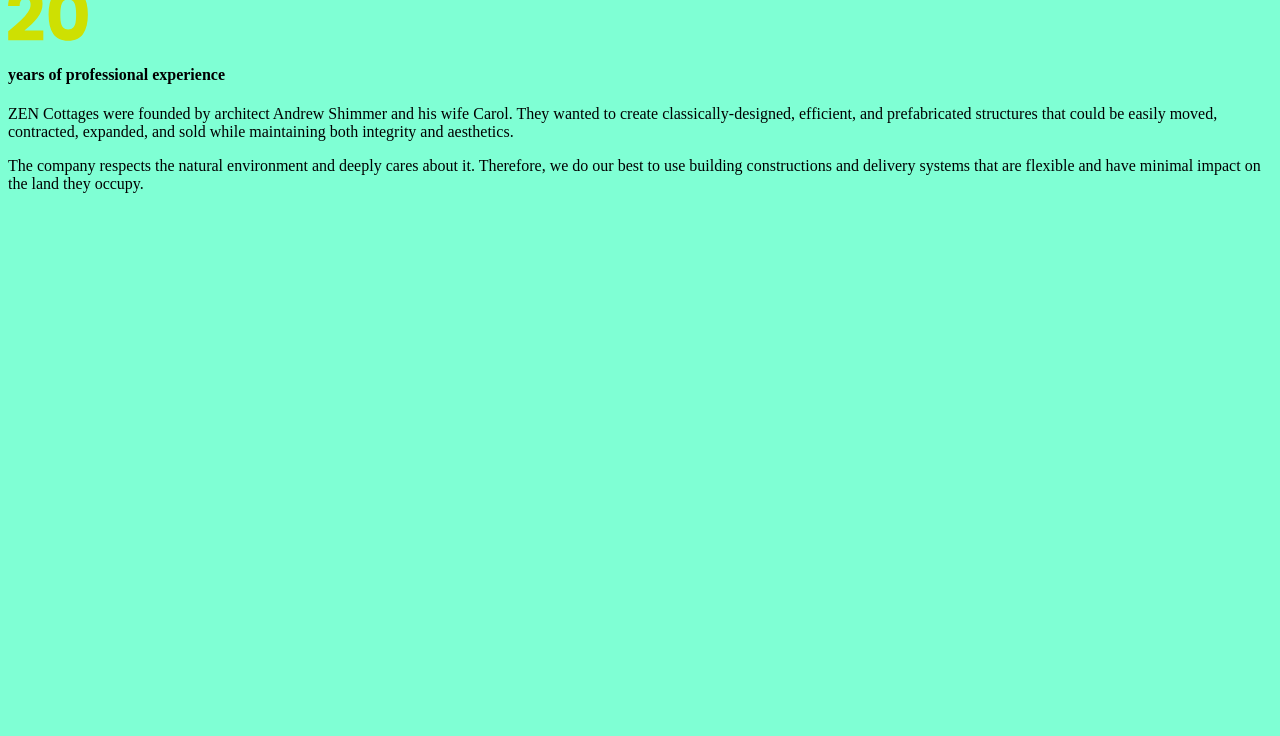
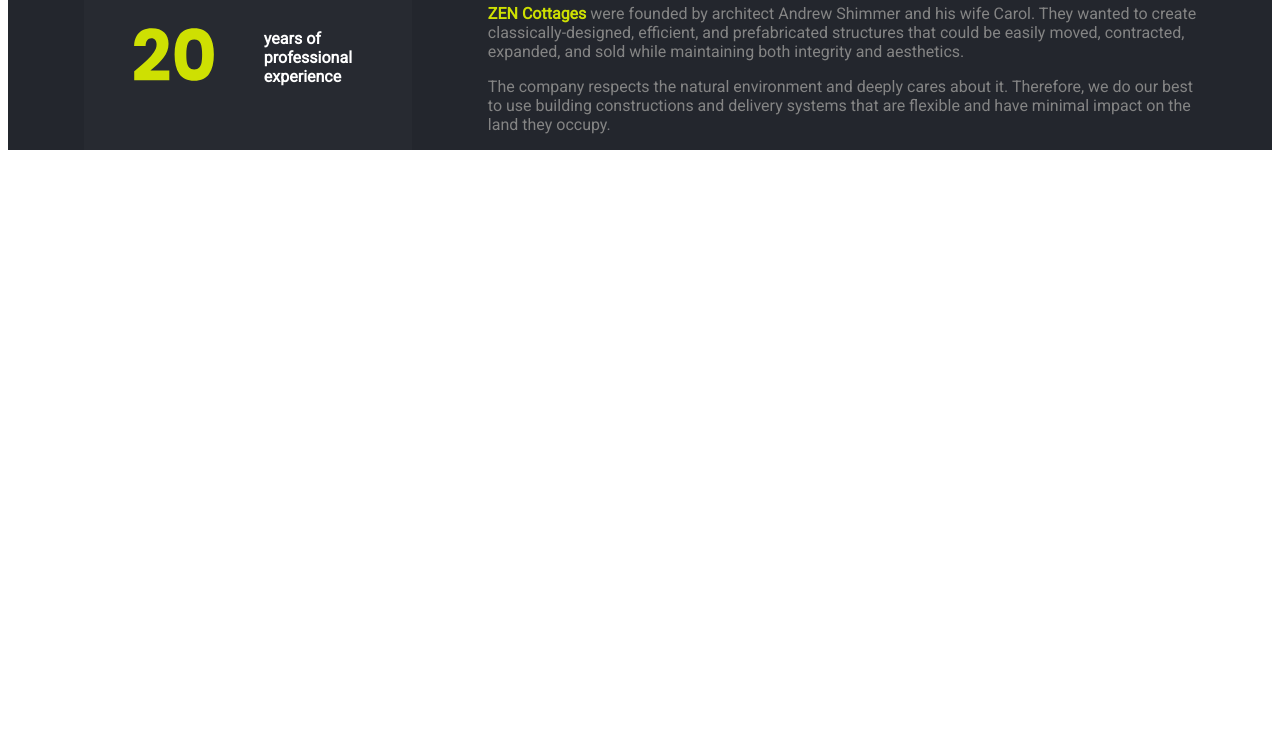
Before and after one commit to IrinaVenzheha/23-html, a plain HTML site: page index.html in a window 1280 px wide. Shown: the part 64-800 px from the top of the page. Drawn offline with Linux system fonts and the light colour scheme; a web font is replaced by a local one.

Commit message:
aded css

```diff
--- a/css/anniversary-container.css
+++ b/css/anniversary-container.css
@@ -1,3 +1,29 @@
 body{
-    background-color: aquamarine;
+
 }
+.anniversary-container{
+    background-color:#23262d;
+    font-family: 'Roboto', sans-serif;
+    display: flex;
+    justify-content:space-evenly ;
+    color: rgb(132 132 132);
+}
+span{
+    color: #cee002;
+}
+.anniversary{
+    display: flex;
+    background:rgba(255, 255, 255, 0.02);
+    padding: 20px 60px 20px 40px;
+
+}
+.logo-20{
+margin:20px 50px 20px 10px;
+}
+.years-of-professional{
+margin:0px 0px 0px 0px;
+color: white;
+}
+.ZEN-cottages{
+
+}
--- a/index.html
+++ b/index.html
@@ -6,6 +6,9 @@
   <meta name="viewport" content="width=device-width, initial-scale=1.0">
   <title>Snickers</title>
   <link rel="stylesheet" href="css/index.css">
+  <link
+    href="https://fonts.googleapis.com/css2?family=Bakbak+One&family=Corinthia:wght@700&family=Josefin+Sans&family=Roboto:wght@100;400&display=swap"
+    rel="stylesheet">
 </head>
 
 <body>
@@ -28,20 +31,23 @@
     <!--Irina Venzheha-->
     <section class="anniversary-container">
       <div class="anniversary">
-        <img src="img/20.svg" width="80" alt="20-years" />
-        <h4>years of professional experience</h4>
+        <div class="logo-20"><img src="img/20.svg" width="80" alt="20-years" /></div>
+        <div class="years-of-professional">
+          <h4>years of<br> professional<br> experience</h4>
+        </div>
       </div>
       <div class="ZEN-cottages">
         <p>
-          ZEN Cottages were founded by architect Andrew Shimmer and his wife
-          Carol. They wanted to create classically-designed, efficient, and
-          prefabricated structures that could be easily moved, contracted,
+          <strong><span>ZEN Cottages</span></strong>
+          were founded by architect Andrew Shimmer and his wife
+          Carol. They wanted to create<br> classically-designed, efficient, and
+          prefabricated structures that could be easily moved, contracted,<br>
           expanded, and sold while maintaining both integrity and aesthetics.
         </p>
         <p>
           The company respects the natural environment and deeply cares about
-          it. Therefore, we do our best to use building constructions and
-          delivery systems that are flexible and have minimal impact on the
+          it. Therefore, we do our best<br> to use building constructions and
+          delivery systems that are flexible and have minimal impact on the<br>
           land they occupy.
         </p>
       </div>
```
